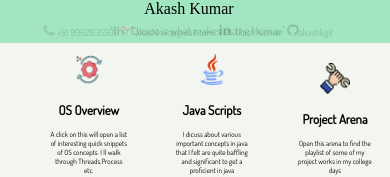
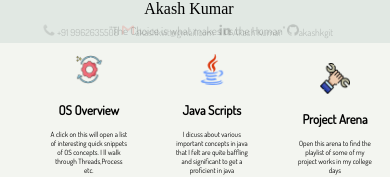
Before and after one commit to akashkgit/MyBlog, a React (Create React App) app: page / in a window 390 px wide. Shown: the top 177 px of the page. Built offline with nearby package versions, Linux system fonts and the light colour scheme; a web font is replaced by a local one.

Commit message:
last nyt 1

```diff
--- a/src/components/Header/Header.module.css
+++ b/src/components/Header/Header.module.css
@@ -175,7 +175,7 @@ a:hover
 
 
 		color:black;
-	background-color:#a1e6c0;
+	background-color:#e1e8e3;
 font-family:"Reggae One";
 
 	margin-top:0%;
```
